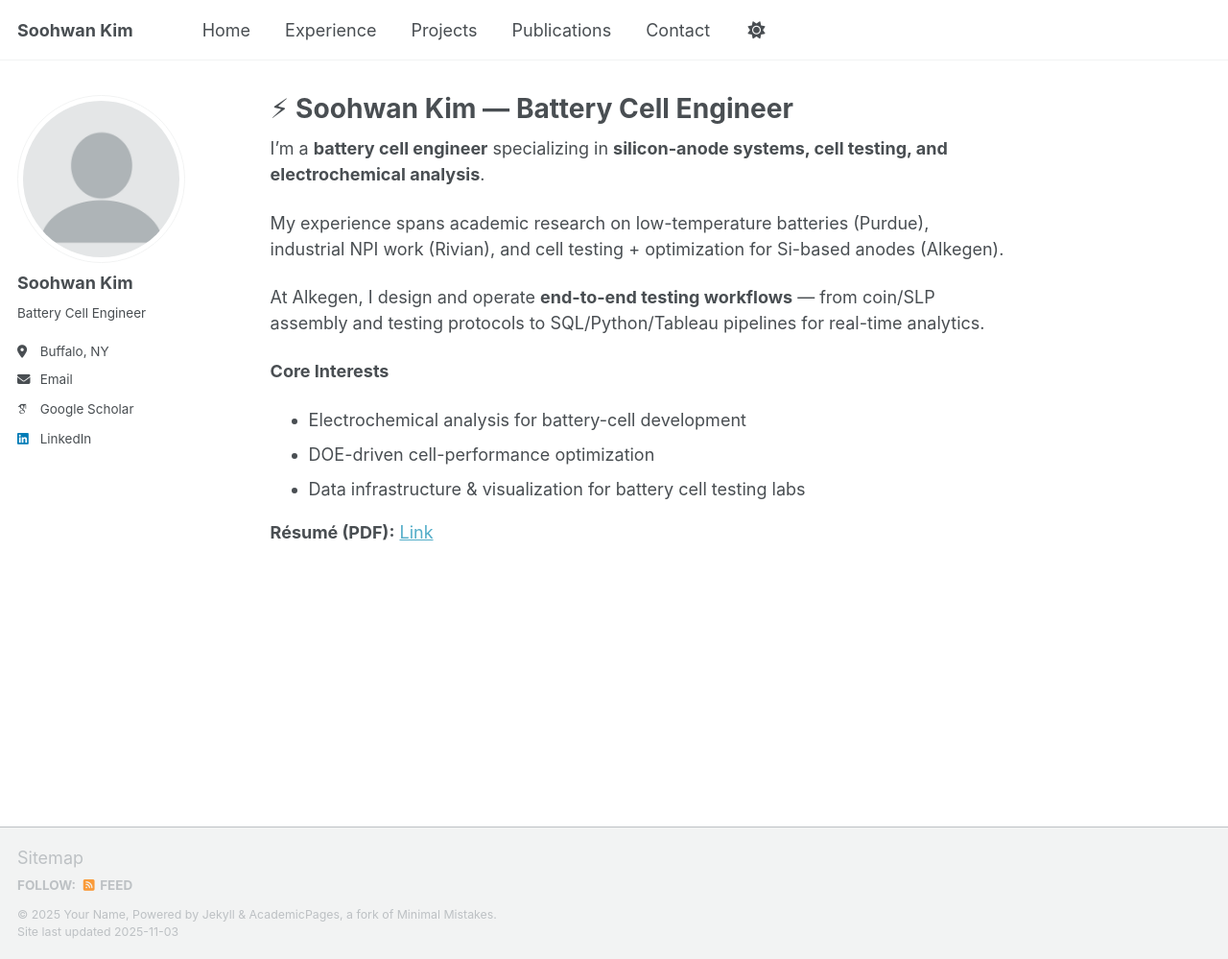
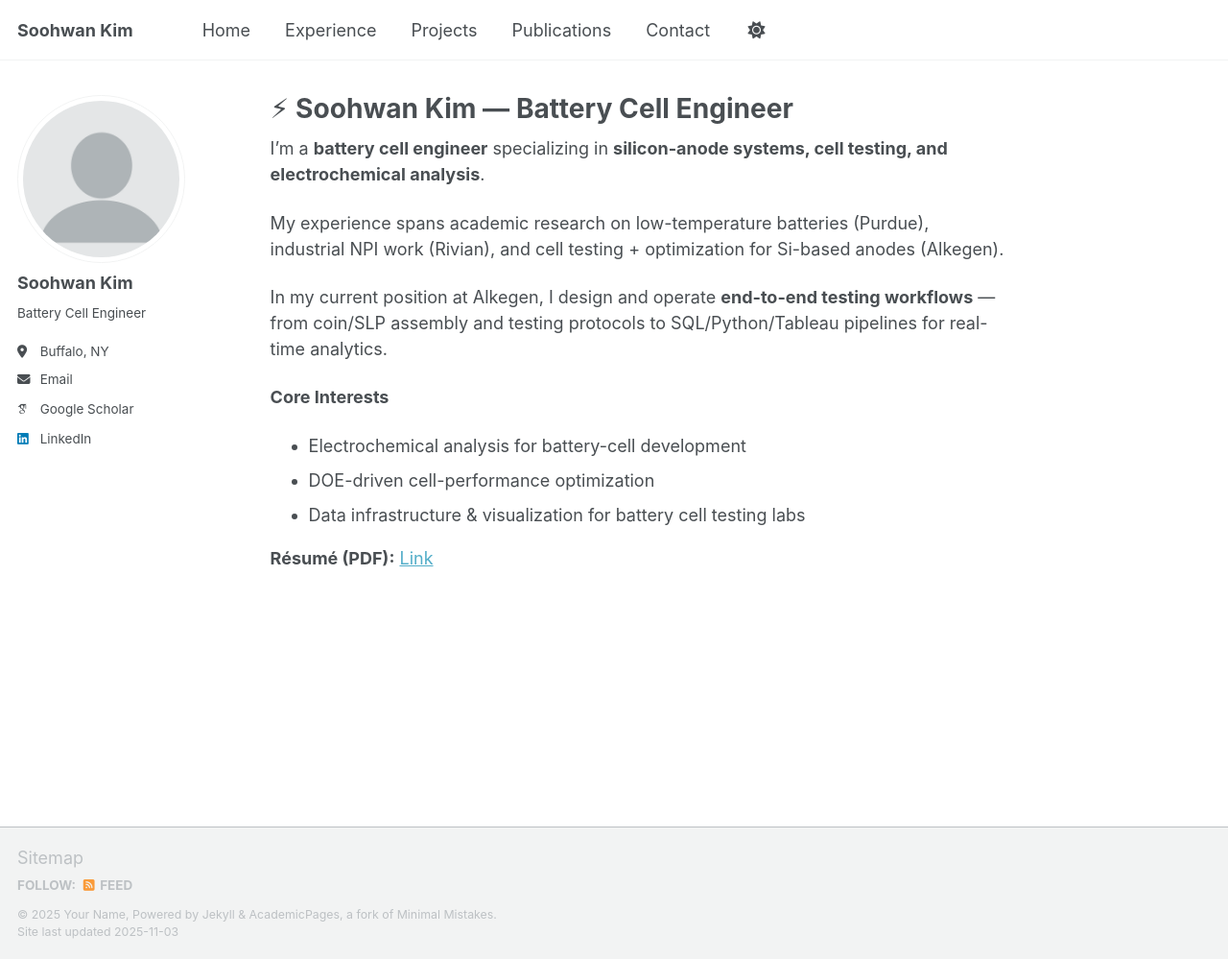
Before and after one commit to skim5674/skim5674.github.io, a Jekyll site: the page built from _pages/about.md, in a window 1280 px wide and 999 px high. Shown: the whole window at 96% size. Built offline with Jekyll 4.4.1, drawn with Linux system fonts in a browser that asks for light colours; some web fonts are replaced; a script that is not in the unit is left out.

Commit message:
Update about.md

```diff
--- a/_pages/about.md
+++ b/_pages/about.md
@@ -13,7 +13,7 @@ I’m a **battery cell engineer** specializing in **silicon-anode systems, cell
 
 My experience spans academic research on low-temperature batteries (Purdue), industrial NPI work (Rivian), and cell testing + optimization for Si-based anodes (Alkegen).
 
-At Alkegen, I design and operate **end-to-end testing workflows** — from coin/SLP assembly and testing protocols to SQL/Python/Tableau pipelines for real-time analytics.
+In my current position at Alkegen, I design and operate **end-to-end testing workflows** — from coin/SLP assembly and testing protocols to SQL/Python/Tableau pipelines for real-time analytics.
 
 
 **Core Interests**
@@ -21,4 +21,5 @@ At Alkegen, I design and operate **end-to-end testing workflows** — from coin/
 - DOE-driven cell-performance optimization
 - Data infrastructure & visualization for battery cell testing labs
 
+
 **Résumé (PDF):** [Link](files/Resume_Soohwan_Kim.pdf)
```
